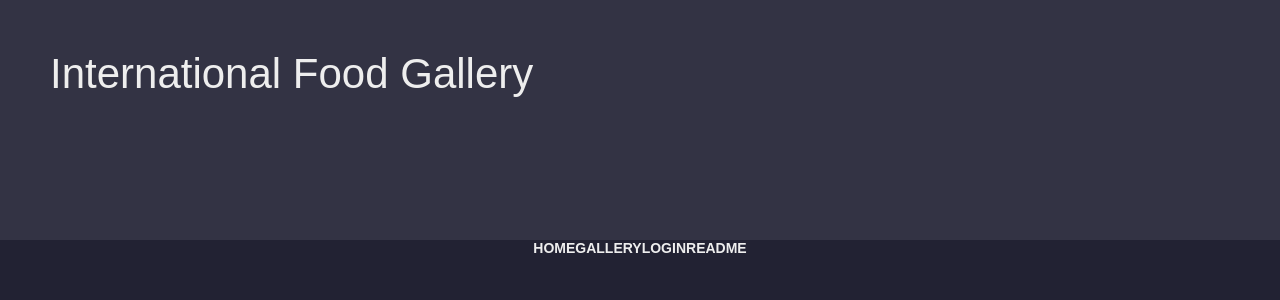
After one commit to aceads0529/cgt356project2, a PHP site: page /header.php in a window 1280 px wide. The commit adds this page. Shown: the top 300 px of the page. Run offline with PHP 8.4, Linux system fonts and the light colour scheme.

Commit message:
header.php

```diff
--- /dev/null
+++ b/header.php
@@ -0,0 +1,28 @@
+<!DOCTYPE html>
+<html>
+
+<head>
+    <meta charset="UTF-8"/>
+    <title>International Food Gallery</title>
+
+    <link href="styles/main.css" rel="stylesheet"/>
+    <link href="styles/ui.css" rel="stylesheet"/>
+</head>
+
+<body>
+
+<header>
+    <h1>International Food Gallery</h1>
+</header>
+<nav>
+    <ul>
+        <li><a href="#">Home</a></li>
+        <li><a href="#">Gallery</a></li>
+        <li><a href="#">Login</a></li>
+        <li><a href="#">Readme</a></li>
+    </ul>
+</nav>
+
+</body>
+
+</html>
--- a/styles/main.css
+++ b/styles/main.css
@@ -9,8 +9,33 @@
 body {
     color: #eee;
     background: #223;
-    margin: 50px;
     font: 14px 'Montserrat Medium', sans-serif;
+}
+
+header {
+    background: #334;
+    height: 240px;
+    padding: 50px;
+}
+
+nav {
+    text-transform: uppercase;
+    font-weight: bold;
+    text-align: center;
+}
+
+nav ul {
+    display: inline-flex;
+    list-style: none;
+    max-width: 800px;
+}
+
+nav ul li {
+    flex: 1 1 auto;
+}
+
+nav ul li a {
+    text-decoration: none;
 }
 
 h1 {
```
Also changed, not shown: scripts/ui.js (+13 -1 lines), test/user_edit.php (+11 -0 lines), test/user_login.php (+5 -2 lines).
